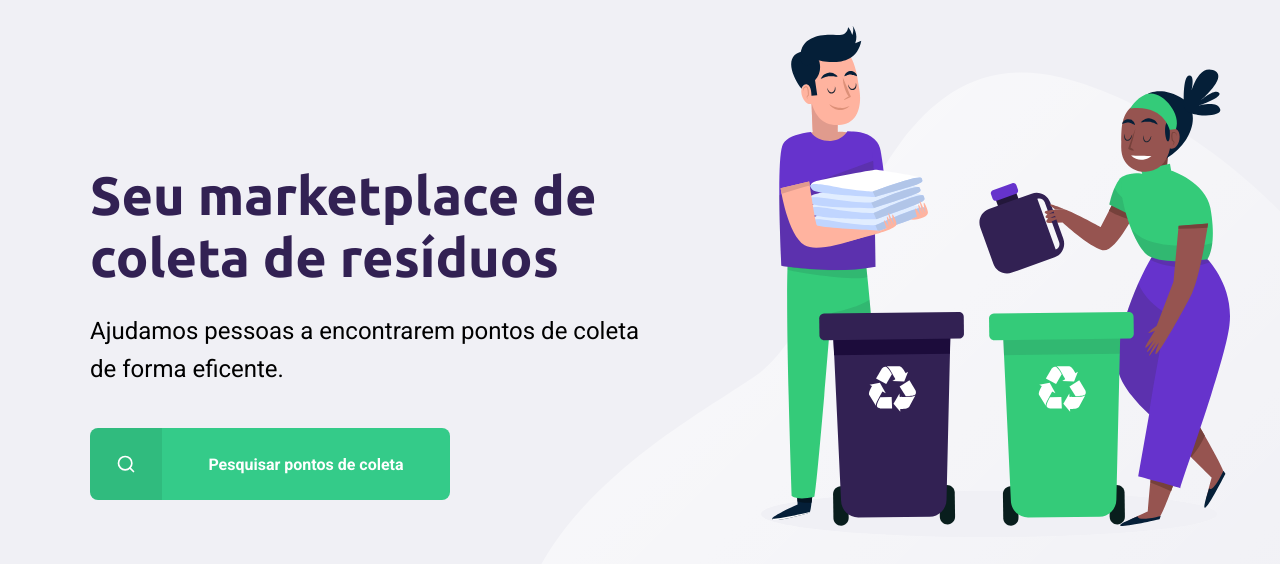
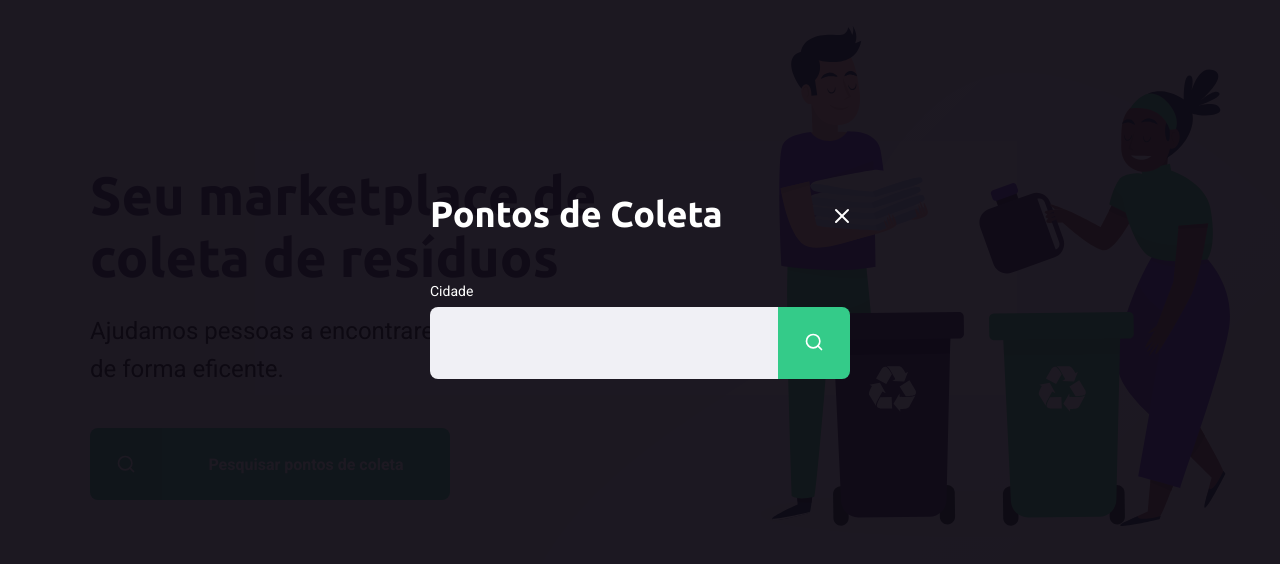
Before and after one commit to danilopetruce/NLW-Starter-Ecoleta, a plain HTML site: page index.html in a window 1280 px wide. Shown: the part 114-678 px from the top of the page. Drawn offline with Linux system fonts and the light colour scheme.

Commit message:
Criação do modal.css

```diff
--- a/index.html
+++ b/index.html
@@ -12,6 +12,7 @@
 
     <link rel="stylesheet" href="styles/main.css" />
     <link rel="stylesheet" href="styles/home.css" />
+    <link rel="stylesheet" href="styles/modal.css" />
     <link rel="stylesheet" href="styles/responsive.css" />
   </head>
   <body>
@@ -36,5 +37,23 @@
         </main>
       </div>
     </div>
+
+    <div id="modal">
+      <div class="content">
+        <div class="header">
+          <h1>Pontos de Coleta</h1>
+          <a href="">Fechar</a>
+        </div>
+        <form action="">
+          <label for="search">Cidade</label>
+          <div class="search field">
+            <input type="text" name="search" />
+            <button>
+              <img src="/assets/search.svg" alt="Buscar" />
+            </button>
+          </div>
+        </form>
+      </div>
+    </div>
   </body>
 </html>
--- /dev/null
+++ b/styles/modal.css
@@ -0,0 +1,91 @@
+#modal {
+  background-color: #0e0a14ef;
+
+  height: 100vh;
+  width: 100vw;
+
+  position: fixed;
+  top: 0;
+
+  display: flex;
+  justify-content: center;
+  align-items: center;
+
+  transition: 400ms;
+}
+
+#modal.hide {
+  display: none;
+}
+
+#modal .content {
+  color: white;
+
+  width: 420px;
+}
+
+#modal .header {
+  display: flex;
+  align-items: center;
+  justify-content: space-between;
+
+  margin-bottom: 48px;
+}
+
+#modal .header a {
+  background-image: url("../assets/x.svg");
+
+  width: 20px;
+  height: 20px;
+
+  display: flex;
+
+  font-size: 0.01px;
+}
+
+#modal .header h1 {
+  color: white;
+
+  font-size: 36px;
+  line-height: 42px;
+}
+
+#modal form label {
+  font-size: 14px;
+  line-height: 16px;
+
+  display: block;
+  margin-bottom: 8px;
+}
+
+#modal form .field {
+  display: flex;
+}
+
+#modal form input {
+  flex: 1;
+
+  background-color: #f0f0f5;
+
+  border-radius: 8px 0 0 8px;
+  border: 0;
+
+  padding: 16px 24px;
+
+  font-size: 16px;
+  color: #6c6c80;
+}
+
+#modal form button {
+  width: 72px;
+  height: 72px;
+
+  background-color: var(--primary-color);
+
+  border: 0;
+  border-radius: 0 8px 8px 0;
+}
+
+#modal form button:hover {
+  background-color: #2fb85e;
+}
```
